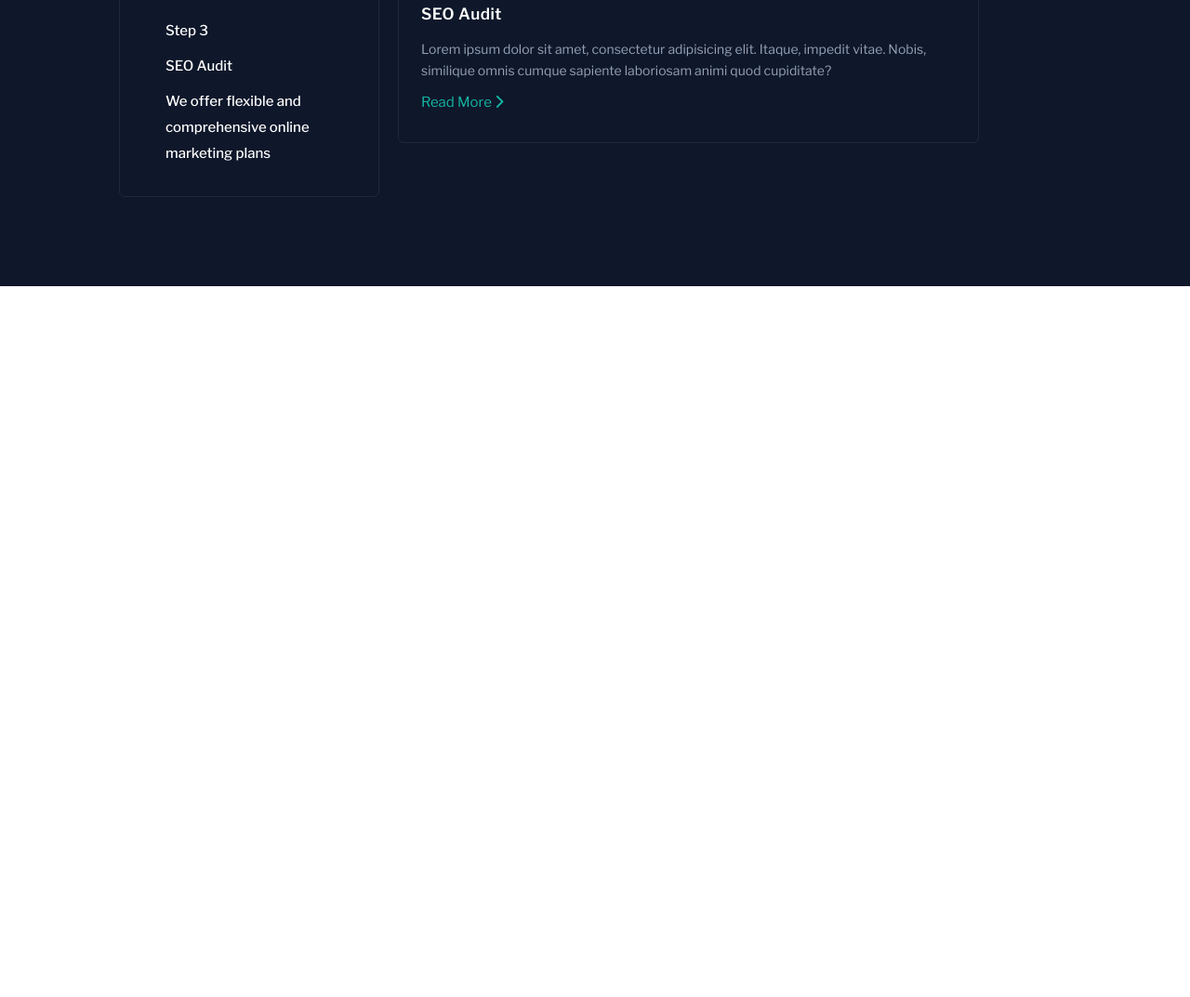
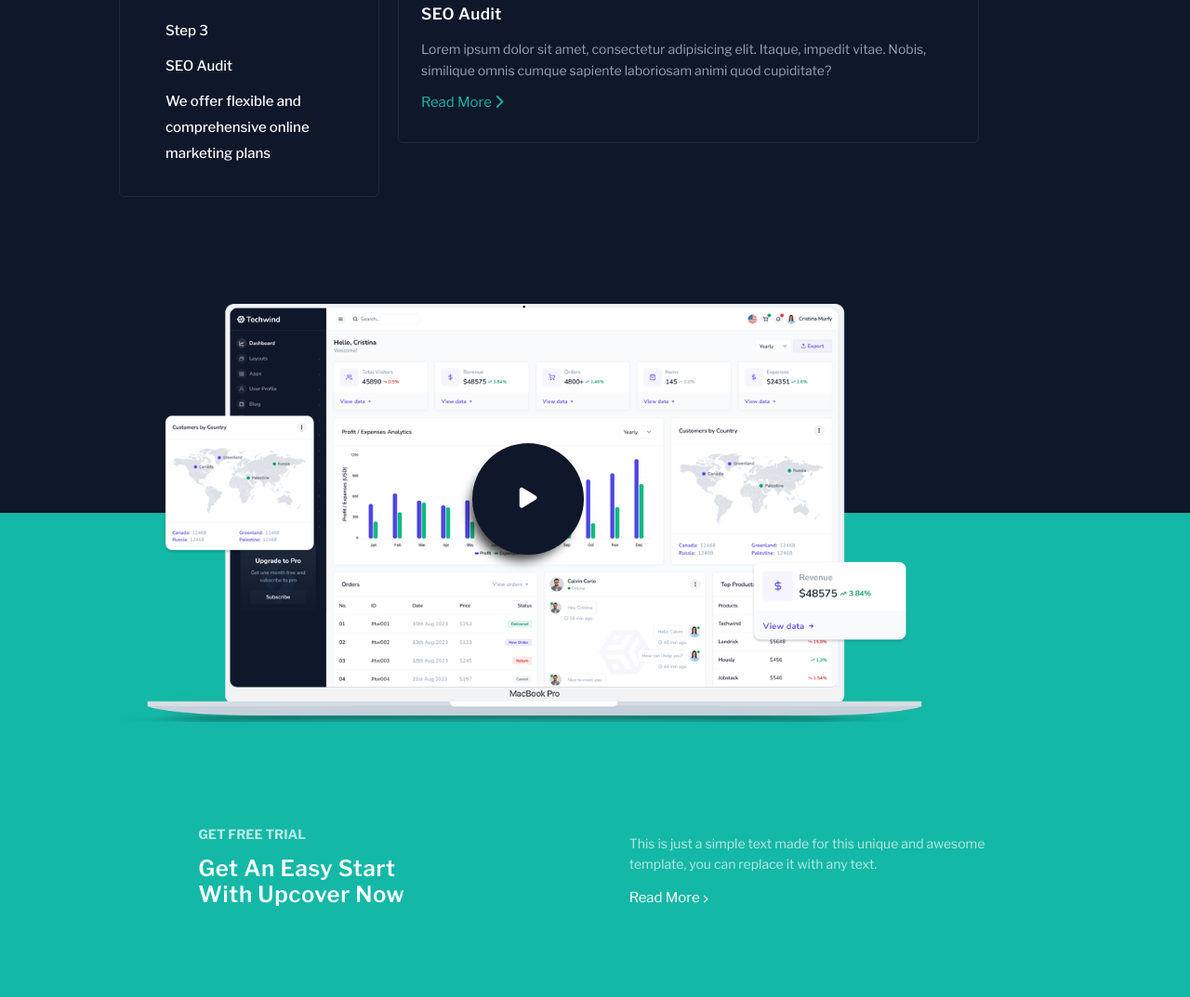
Before and after one commit to sajjad-007/media_query, a plain HTML site: page index.html in a window 1280 px wide. Shown: the part 3118-4191 px from the top of the page at 93% size. Before the commit the page ends 3426 px from the top, so only its background shows below. Drawn offline with nearby package versions, Linux system fonts and the light colour scheme.

Commit message:
get section design complete

```diff
--- a/index.html
+++ b/index.html
@@ -74,7 +74,7 @@
     <!-- ========Banner section end======== -->
 
     <!-- ========Who section start======== -->
-     <div id="who">
+    <div id="who">
         <div class="container">
             <div class="who_wrapper">
                 <div class="who_img">
@@ -85,7 +85,7 @@
                     </div>
                 </div>
                 <div class="who_content">
-                    <h6>Who Are We ?</h6>
+                    <h6 class="headingSix">Who Are We ?</h6>
                     <h3 class="headingThree">We're a global stakeholder relations and partnership building consultancy.</h3>
                     <p class="commonPera">Get instant helpful resources about anything on the go, easily implement secure money transfer solutions, boost your daily efficiency, connect to other app users and create your own Techwind network, and much more with just a few taps. commodo consequat. Duis aute irure.
                     </p>
@@ -93,7 +93,7 @@
                 </div>
             </div>
         </div>
-     </div>
+    </div>
     <!-- ========Who section end======== -->
 
     <!-- ========Service section start======== -->
@@ -255,6 +255,45 @@
      </div>
     <!-- ========Performance section end======== -->
 
+    <!-- ========Laptop section end========= -->
+    <!-- ========Laptop section start======== -->
+
+    <!-- ========Get section start======== -->
+     <div id="get">
+        <div class="container">
+            <div class="main_wrapper">
+                <div class="laptop_wrapper">
+                    <div class="laptop_img">
+                        <img src="./images/get.png" alt="not found">
+                        <div class="play_btn">
+                            <div class="play_circle">
+                                <i class="fa-solid fa-play"></i>
+                            </div>
+                        </div>
+                    </div>
+                </div>
+                <div class="get_wrapper">
+                    <div class="get_part1">
+                        <h6 class="headingSix">Get Free Trial</h6>
+                        <h3 class="headingThree">Get An Easy Start
+                            With Upcover Now</h3>
+                    </div>
+                    <div class="get_part2">
+                        <p class="commonPera">This is just a simple text made for this unique and awesome template, you can replace it with any text.
+                        </p>
+                        <a class="readMore">read more
+                            <i class="fa-solid fa-chevron-right"></i>
+                        </a>
+                    </div>
+                </div>
+            </div>
+        </div>
+     </div>
+    <!-- ========Get section end======== -->
+
+    <!-- ========Nabvar section start======== -->
+    <!-- ========Nabvar section end======== -->
+
     <!-- ========Nabvar section start======== -->
     <!-- ========Nabvar section end======== -->
 
--- a/style.css
+++ b/style.css
@@ -6,6 +6,7 @@
     --secondaryOpa: #14b8a575;
     --heroBg: #103743;
     --sada: #fff;
+    --sada2: #ffffffb3;
     --ashes: #1e293b;
     --borderColor: #e5e7eb14;
     --fontFranklin: "Libre Franklin", sans-serif;
@@ -83,6 +84,12 @@ ul,ol{
     cursor: pointer;
     text-transform: capitalize;
 }
+.headingSix{
+    color: var(--secondary);
+    font-size: 14px;
+    font-weight: 700;
+    text-transform: uppercase;
+}
 .commonPera{
     color: rgb(148 163 184);
     font-family: var(--fontFranklin);
@@ -95,6 +102,7 @@ ul,ol{
     opacity: 1;
     text-transform: capitalize;
     font-weight: normal;
+    cursor: pointer;
 }
 /* =======Common code End========== */
 
@@ -285,13 +293,6 @@ nav{
     width: 423px;
     margin-top: 50px;
 }
-.who_content h6{
-    color: var(--secondary);
-    font-size: 14px;
-    font-weight: 700;
-    text-transform: uppercase;
-
-}
 .who_content button{
     width: 170px;
 }
@@ -397,8 +398,9 @@ nav{
 
 /* =======Performance code Start========== */
 #performance{
-    padding: 96px 0;
+    padding: 96px 0 340px 0;
     background-color: var(--primary);
+
 }
 .perform_header{
     display: flex;
@@ -414,6 +416,7 @@ nav{
 }
 .perform_boxes{
     display: flex;
+    flex-wrap: wrap;
     gap: 20px;
     margin-top: 48px;
 }
@@ -494,8 +497,113 @@ nav{
 }
 /* =======Performance code End========== */
 
+/* =======Get code Start========== */
+#get{
+    padding: 340px 0 96px 0;
+    background-color: var(--secondary);
+    /* position: relative; */
+
+}
+ /* Laptop code Start */
+.main_wrapper{
+    position: relative;
+}
+.laptop_wrapper{
+    overflow: hidden;
+    display: flex;
+    align-items: center;
+    justify-content: center;
+    z-index: 998;
+}
+.laptop_img{
+    height: 450px;
+    width: 900px;
+    overflow: hidden;
+    object-fit: cover;
+    position: absolute;
+    left: 0px;
+    top: -565px;
+
+}
+.laptop_img img{
+    height: 100%;
+    width: 100%;
+    background-repeat: no-repeat;
+    background-size: cover;
+}
+.play_btn{
+    z-index: 999;
+    position: absolute;
+    right: 400px;
+    bottom: 180px;
+}
+.play_circle {
+    height: 120px;
+    width: 120px;
+    border-radius: 100%;
+    background-color: var(--primary);
+    font-weight: 800;
+    cursor: pointer;
+    display: flex;
+    align-items: center;
+    justify-content: center;
+    color: var(--sada);
+    font-size: 25px;
+    -webkit-box-shadow: -7px 11px 12px -5px rgba(0,0,0,0.75);
+    -moz-box-shadow: -7px 11px 12px -5px rgba(0,0,0,0.75);
+    box-shadow: -7px 11px 12px -5px rgba(0,0,0,0.75);
+
+}
+
+    /* Laptop code Start */
+.get_wrapper{
+    display: flex;
+    align-items: center;
+    justify-content: space-around;
+    flex-wrap: wrap;
+    gap: 50px;
+}
+.get_part1{
+    width: 243px;
+    display: flex;
+    align-items: start;
+    flex-direction: column;
+    gap: 18px;
+}
+.get_part1 h6{
+    color: var(--sada2);
+}
+.get_part2{
+    width: 390px;
+    display: flex;
+    flex-direction: column;
+    align-items: start;
+    flex-wrap: wrap;
+    gap: 18px;
+}
+.get_part2 p {
+    color: var(--sada2);
+}
+.get_part2 .readMore {
+    color: var(--sada);
+
+}
+.get_part2 .readMore i{
+    font-size: 9px;
+}
+/* =======Get code End========== */
+
 /* =======Common code Start========== */
 /* =======Common code End========== */
 
 /* =======Common code Start========== */
 /* =======Common code End========== */
+
+/* =======Common code Start========== */
+/* =======Common code End========== */
+
+/* =======Common code Start========== */
+/* =======Common code End========== */
+
+/* =======Common code Start========== */
+/* =======Common code End========== */
```
Also changed, not shown: images/get.png (added), images/laptop_screen.svg (added).
